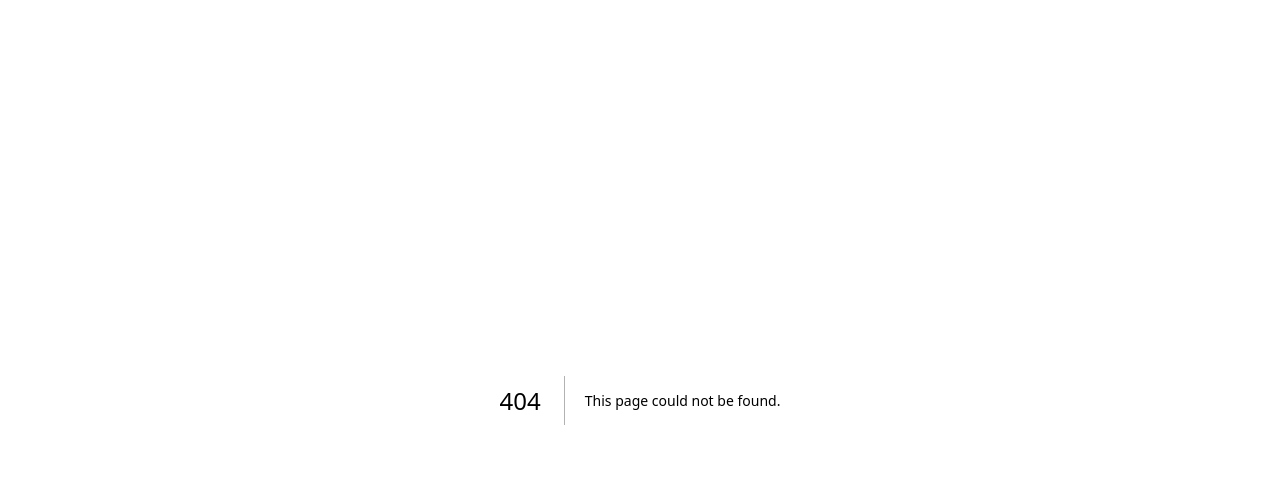
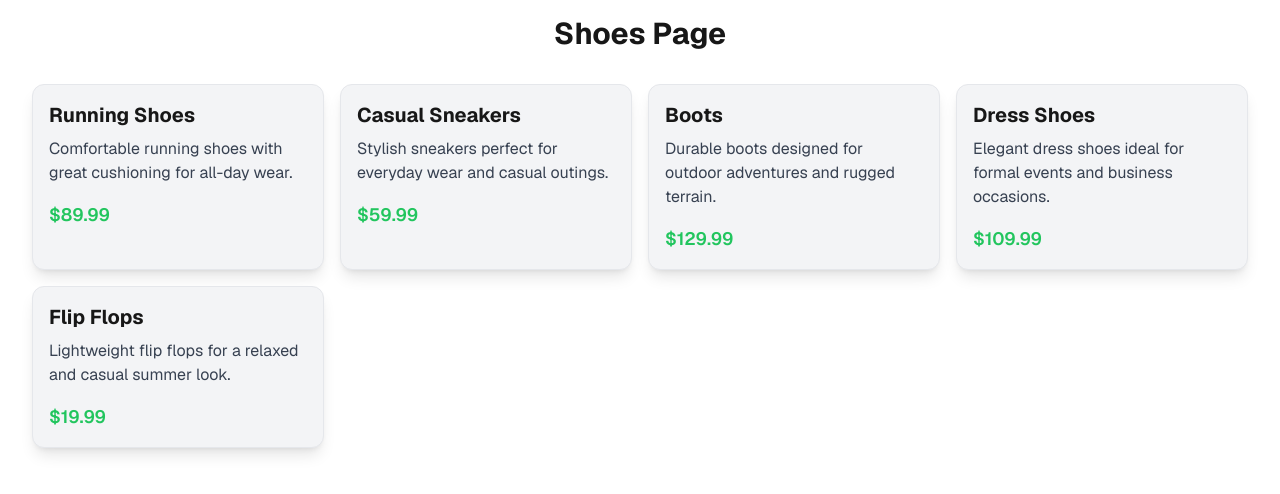
Before and after one commit to thecodermehedi/nextjs, a Next.js app: page /shoes in a window 1280 px wide. Before the commit this address had no page. Shown: the top 494 px of the page. Built offline with nearby package versions, Linux system fonts and the light colour scheme; data requests are answered from the project's data file.

Commit message:
Add Shoes page with shoe listing and card component

```diff
--- /dev/null
+++ b/app/shoes/page.tsx
@@ -0,0 +1,38 @@
+type TShoe = {
+ id: number;
+ title: string;
+ description: string;
+ price: number;
+}
+
+const ShoeCard = ({ shoe }: { shoe: TShoe }) => (
+ <div className="max-w-sm rounded-xl overflow-hidden shadow-lg hover:shadow-xl cursor-pointer p-4 bg-gray-100 border">
+  <h2 className="text-xl font-bold mb-2">{shoe.title}</h2>
+  <p className="text-gray-700 text-base mb-4">{shoe.description}</p>
+  <p className="text-green-500 text-lg font-semibold">${shoe.price}</p>
+ </div>
+);
+
+const ShoesPage = async () => {
+ const res = await fetch('http://localhost:5000/shoes', {
+  // cache: 'force-cache'
+  next: {
+   revalidate: 5, // seconds (5 seconds)
+  }
+ });
+ const shoes: TShoe[] = await res.json();
+ console.log(shoes);
+ return (
+  <div className="min-h-screen mx-4 py-4">
+   <h1 className="text-3xl text-center font-bold">Shoes Page</h1>
+   <div className="grid grid-cols-4 gap-4 mt-4 p-4">
+    {shoes.map(shoe => (
+     <ShoeCard key={shoe.id} shoe={shoe} />
+    ))}
+   </div>
+  </div>
+ );
+};
+
+
+export default ShoesPage;
```
Also changed, not shown: app/assets/docs-og.webp (added).
